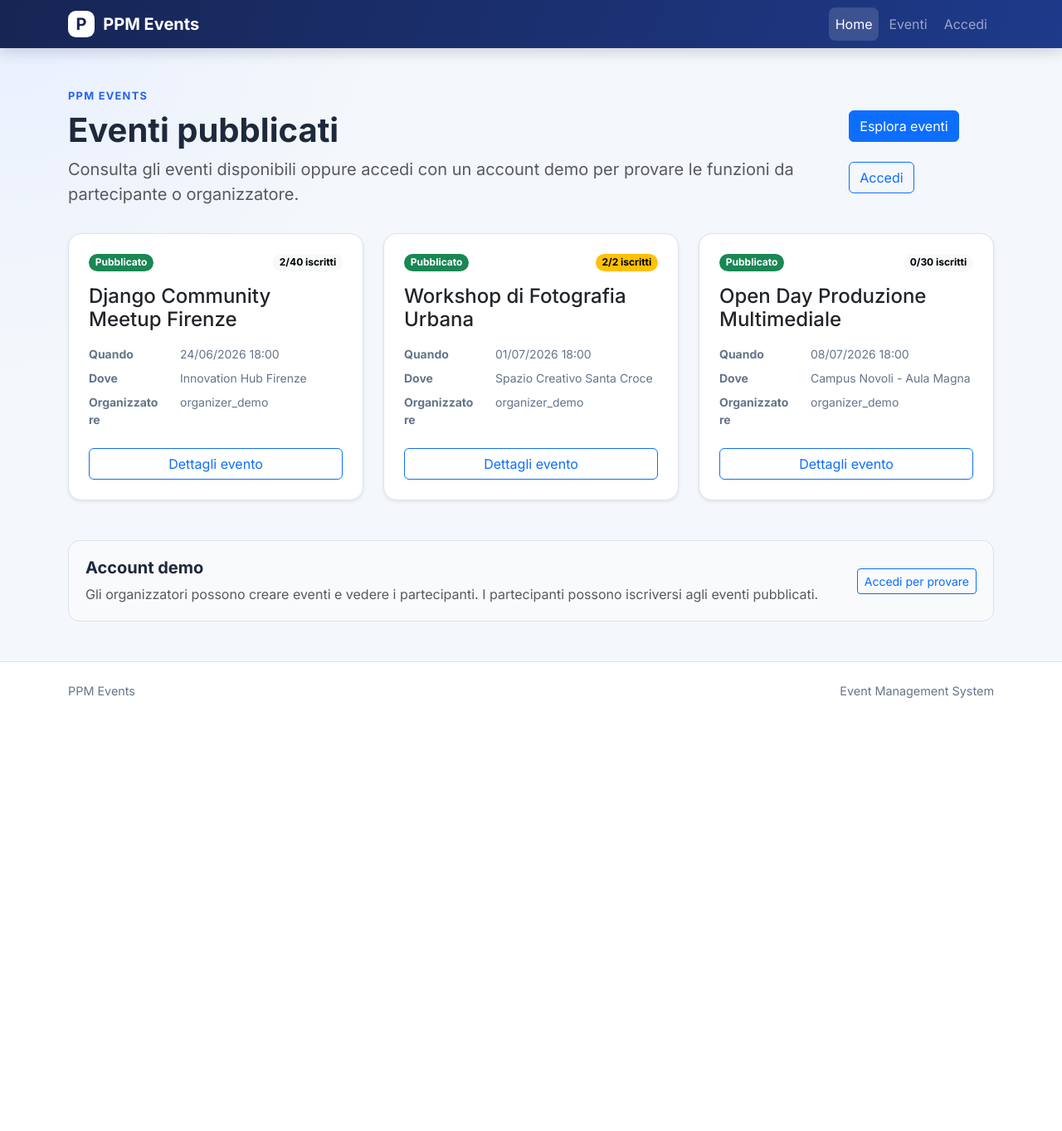
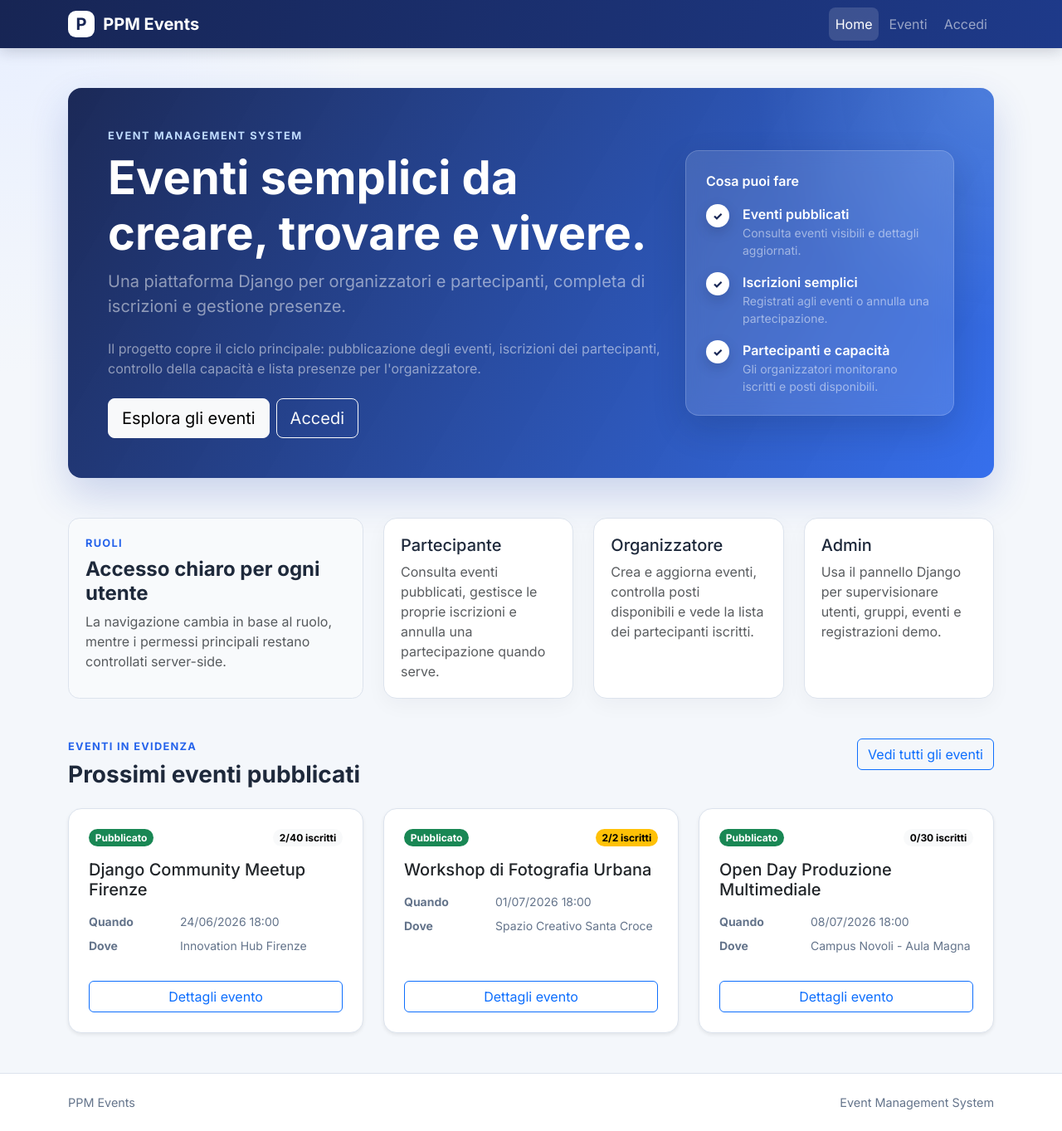
Before and after one commit to Adrycasta04/PPM-Event-Management, a Django app: page / in a window 1280 px wide. Shown: the whole page at 83% size. Before the commit the page ends 842 px from the top, so only its background shows below. Run offline with Django 5.2, Linux system fonts and the light colour scheme; data comes from the database, SQL or seed files in the repository.

Commit message:
Restore homepage hero layout

```diff
--- a/static/css/styles.css
+++ b/static/css/styles.css
@@ -91,6 +91,45 @@ button:focus-visible,
     overflow-wrap: anywhere;
 }
 
+.hero-section {
+    overflow: hidden;
+    color: #fff;
+    background:
+        radial-gradient(circle at top right, rgba(147, 197, 253, 0.28), transparent 18rem),
+        linear-gradient(120deg, rgba(23, 37, 84, 0.98), rgba(37, 99, 235, 0.92));
+    border: 0;
+    box-shadow: 0 1.25rem 3rem rgba(30, 64, 175, 0.2);
+}
+
+.hero-eyebrow {
+    color: #bfdbfe;
+    font-size: 0.8rem;
+    font-weight: 700;
+    letter-spacing: 0.12em;
+    text-transform: uppercase;
+}
+
+.hero-feature-icon {
+    display: inline-grid;
+    flex: 0 0 1.75rem;
+    width: 1.75rem;
+    height: 1.75rem;
+    place-items: center;
+    color: #172554;
+    font-size: 0.85rem;
+    font-weight: 800;
+    background: #fff;
+    border-radius: 50%;
+    box-shadow: 0 0.35rem 0.9rem rgba(15, 23, 42, 0.18);
+}
+
+.hero-feature-panel {
+    background: rgba(255, 255, 255, 0.12);
+    border: 1px solid rgba(255, 255, 255, 0.18);
+    box-shadow: 0 1rem 2.5rem rgba(15, 23, 42, 0.16);
+    backdrop-filter: blur(0.7rem);
+}
+
 .btn {
     transition:
         color 160ms ease,
@@ -147,6 +186,14 @@ button:focus-visible,
 
 .info-panel dd:last-child {
     margin-bottom: 0;
+}
+
+.home-role-card {
+    padding: 1.25rem;
+    background: var(--ppm-surface);
+    border: 1px solid var(--ppm-border);
+    border-radius: 1rem;
+    box-shadow: 0 0.5rem 1.5rem rgba(15, 23, 42, 0.04);
 }
 
 .table-card {
@@ -248,6 +295,10 @@ textarea.form-control {
 }
 
 @media (max-width: 575.98px) {
+    .hero-section {
+        padding: 2rem !important;
+    }
+
     .page-actions {
         width: 100%;
     }
--- a/templates/events/home.html
+++ b/templates/events/home.html
@@ -3,41 +3,139 @@
 {% block title %}Home | PPM Events{% endblock %}
 
 {% block content %}
-<header class="page-header">
-    <p class="page-kicker mb-2">PPM Events</p>
-    <div class="d-flex flex-column flex-lg-row justify-content-between gap-3">
-        <div>
-            <h1 class="display-6 fw-bold mb-2">
-                Eventi pubblicati
+<section class="hero-section rounded-4 p-4 p-md-5">
+    <div class="row align-items-center g-4">
+        <div class="col-lg-8">
+            <p class="hero-eyebrow mb-2">Event Management System</p>
+            <h1 class="display-4 fw-bold">
+                Eventi semplici da creare, trovare e vivere.
             </h1>
-            <p class="lead text-body-secondary mb-0">
-                Consulta gli eventi disponibili oppure accedi con un account
-                demo per provare le funzioni da partecipante o organizzatore.
+            <p class="lead text-white-50 mb-4">
+                Una piattaforma Django per organizzatori e partecipanti,
+                completa di iscrizioni e gestione presenze.
             </p>
-        </div>
-        <div class="page-actions d-flex flex-wrap align-items-start gap-2">
-            <a class="btn btn-primary" href="{% url 'events:list' %}">
-                Esplora eventi
+            <p class="text-white-50 mb-4">
+                Il progetto copre il ciclo principale: pubblicazione degli
+                eventi, iscrizioni dei partecipanti, controllo della
+                capacit&agrave; e lista presenze per l'organizzatore.
+            </p>
+            <div class="d-flex flex-wrap gap-2">
+                <a class="btn btn-light btn-lg" href="{% url 'events:list' %}">
+                    Esplora gli eventi
                 </a>
                 {% if user_is_organizer %}
-                <a class="btn btn-outline-primary" href="{% url 'events:create' %}">
-                    Crea evento
+                    <a
+                        class="btn btn-outline-light btn-lg"
+                        href="{% url 'events:create' %}"
+                    >
+                        Crea un evento
                     </a>
                 {% elif user_is_attendee %}
                     <a
-                    class="btn btn-outline-primary"
+                        class="btn btn-outline-light btn-lg"
                         href="{% url 'events:my_registrations' %}"
                     >
                         Le mie iscrizioni
                     </a>
                 {% elif not user.is_authenticated %}
-                <a class="btn btn-outline-primary" href="{% url 'accounts:login' %}">
+                    <a
+                        class="btn btn-outline-light btn-lg"
+                        href="{% url 'accounts:login' %}"
+                    >
                         Accedi
                     </a>
                 {% endif %}
             </div>
         </div>
-</header>
+        <div class="col-lg-4">
+            <div class="hero-feature-panel rounded-4 p-4">
+                <p class="fw-semibold mb-3">Cosa puoi fare</p>
+                <div class="d-flex gap-3 mb-3">
+                    <span class="hero-feature-icon" aria-hidden="true">&check;</span>
+                    <div>
+                        <div class="fw-semibold">Eventi pubblicati</div>
+                        <div class="small text-white-50">
+                            Consulta eventi visibili e dettagli aggiornati.
+                        </div>
+                    </div>
+                </div>
+                <div class="d-flex gap-3 mb-3">
+                    <span class="hero-feature-icon" aria-hidden="true">&check;</span>
+                    <div>
+                        <div class="fw-semibold">Iscrizioni semplici</div>
+                        <div class="small text-white-50">
+                            Registrati agli eventi o annulla una partecipazione.
+                        </div>
+                    </div>
+                </div>
+                <div class="d-flex gap-3">
+                    <span class="hero-feature-icon" aria-hidden="true">&check;</span>
+                    <div>
+                        <div class="fw-semibold">Partecipanti e capacit&agrave;</div>
+                        <div class="small text-white-50">
+                            Gli organizzatori monitorano iscritti e posti disponibili.
+                        </div>
+                    </div>
+                </div>
+            </div>
+        </div>
+    </div>
+</section>
+
+<section class="mt-5">
+    <div class="row g-4">
+        <div class="col-lg-4">
+            <div class="info-panel h-100">
+                <p class="page-kicker mb-2">Ruoli</p>
+                <h2 class="h4 fw-bold">Accesso chiaro per ogni utente</h2>
+                <p class="text-body-secondary mb-0">
+                    La navigazione cambia in base al ruolo, mentre i permessi
+                    principali restano controllati server-side.
+                </p>
+            </div>
+        </div>
+        <div class="col-md-4 col-lg">
+            <article class="home-role-card h-100">
+                <h3 class="h5">Partecipante</h3>
+                <p class="text-body-secondary mb-0">
+                    Consulta eventi pubblicati, gestisce le proprie iscrizioni
+                    e annulla una partecipazione quando serve.
+                </p>
+            </article>
+        </div>
+        <div class="col-md-4 col-lg">
+            <article class="home-role-card h-100">
+                <h3 class="h5">Organizzatore</h3>
+                <p class="text-body-secondary mb-0">
+                    Crea e aggiorna eventi, controlla posti disponibili e vede
+                    la lista dei partecipanti iscritti.
+                </p>
+            </article>
+        </div>
+        <div class="col-md-4 col-lg">
+            <article class="home-role-card h-100">
+                <h3 class="h5">Admin</h3>
+                <p class="text-body-secondary mb-0">
+                    Usa il pannello Django per supervisionare utenti, gruppi,
+                    eventi e registrazioni demo.
+                </p>
+            </article>
+        </div>
+    </div>
+</section>
+
+<section class="mt-5">
+    <div class="d-flex flex-column flex-sm-row justify-content-between gap-3 mb-4">
+        <div>
+            <p class="page-kicker mb-2">Eventi in evidenza</p>
+            <h2 class="h3 fw-bold mb-0">Prossimi eventi pubblicati</h2>
+        </div>
+        <div>
+            <a class="btn btn-outline-primary" href="{% url 'events:list' %}">
+                Vedi tutti gli eventi
+            </a>
+        </div>
+    </div>
 
     {% if featured_events %}
         <div class="row g-4">
@@ -52,7 +150,7 @@
                                     iscritti
                                 </span>
                             </div>
-                        <h2 class="h4 card-title mb-3">{{ event.title }}</h2>
+                            <h3 class="h5 card-title mb-3">{{ event.title }}</h3>
                             <dl class="row event-meta small mb-4">
                                 <dt class="col-4">Quando</dt>
                                 <dd class="col-8">
@@ -60,10 +158,6 @@
                                 </dd>
                                 <dt class="col-4">Dove</dt>
                                 <dd class="col-8">{{ event.location }}</dd>
-                            <dt class="col-4">Organizzatore</dt>
-                            <dd class="col-8">
-                                {{ event.organizer.get_username }}
-                            </dd>
                             </dl>
                             <a
                                 class="btn btn-outline-primary mt-auto stretched-link"
@@ -78,29 +172,7 @@
             {% endfor %}
         </div>
     {% else %}
-    {% include "includes/empty_state.html" with title="Nessun evento pubblicato" description="Quando un organizzatore pubblica un evento, comparir&agrave; anche in questa pagina." action_url=None action_label=None %}
+        {% include "includes/empty_state.html" with title="Nessun evento pubblicato" description="Quando un organizzatore pubblica un evento, comparir&agrave; anche in questa sezione." action_url=None action_label=None %}
     {% endif %}
-
-<section class="info-panel mt-5">
-    <div class="row g-3 align-items-center">
-        <div class="col-lg">
-            <h2 class="h5 fw-bold mb-2">Account demo</h2>
-            <p class="text-body-secondary mb-0">
-                Gli organizzatori possono creare eventi e vedere i partecipanti.
-                I partecipanti possono iscriversi agli eventi pubblicati.
-            </p>
-        </div>
-        <div class="col-lg-auto">
-            {% if user.is_authenticated %}
-                <span class="badge text-bg-light">
-                    Utente connesso: {{ user.get_username }}
-                </span>
-            {% else %}
-                <a class="btn btn-sm btn-outline-primary" href="{% url 'accounts:login' %}">
-                    Accedi per provare
-                </a>
-            {% endif %}
-        </div>
-    </div>
 </section>
 {% endblock %}
```
Lines whose indentation alone changed are shown as unchanged.
